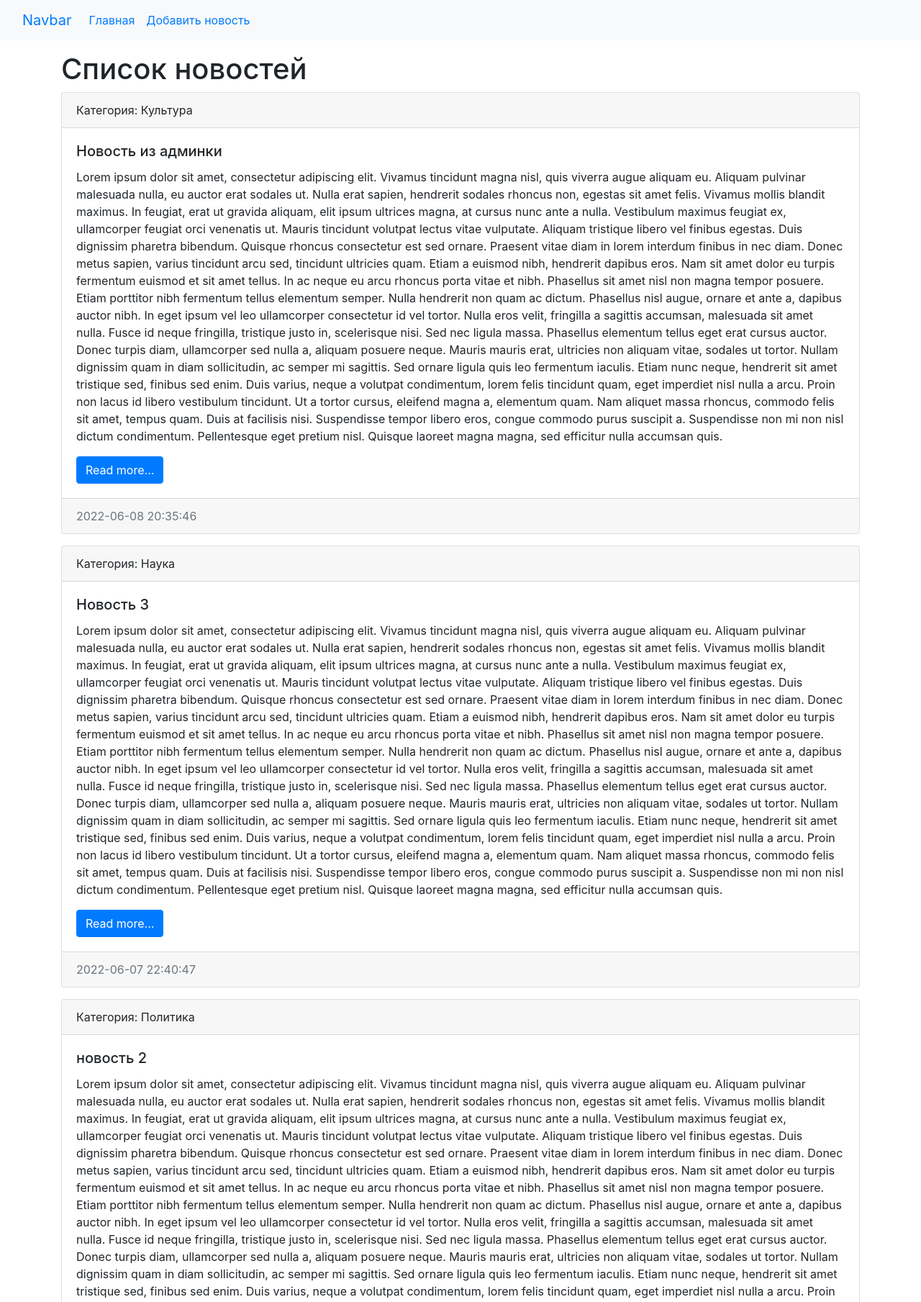
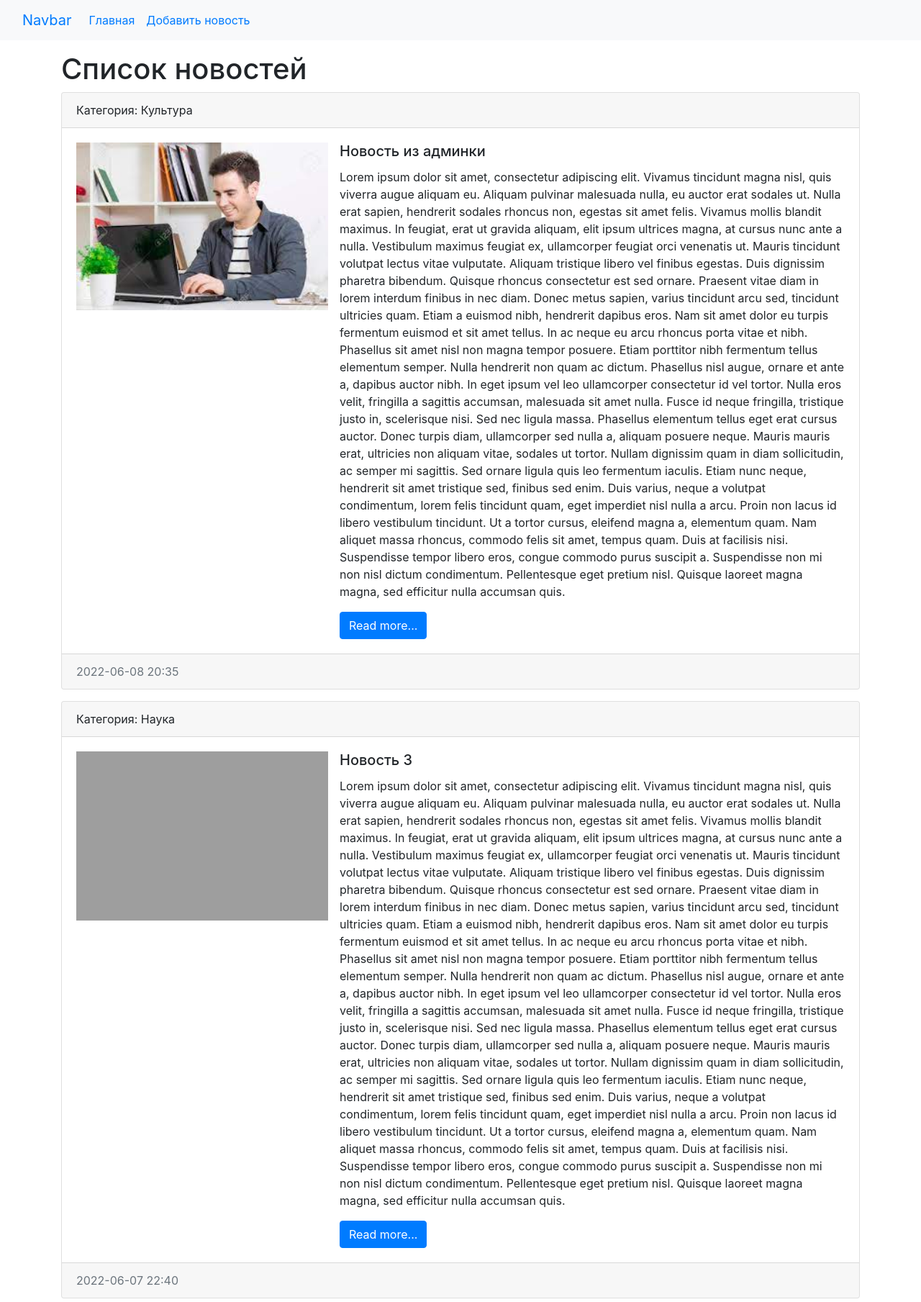
Before and after one commit to mays126/DjangoLearning, a Django app: page / in a window 1280 px wide. Shown: the top 1809 px of the page at 72% size. Run offline with Django 4.2, Linux system fonts and the light colour scheme; data comes from the database, SQL or seed files in the repository; both versions use the stored data as it was after the commit; grey boxes are pictures that could not be loaded.

Commit message:
Add pictures to news in templates

```diff
--- a/app/news/templates/news/index.html
+++ b/app/news/templates/news/index.html
@@ -36,14 +36,26 @@
                 Категория: {{ item.category }}
                 </div>
                 <div class="card-body">
+                    <div class="media">
+                        {% if item.photo %}
+                        <img src="{{ item.photo.url }}" alt="" width="350" class="mr-3">
+                        {% else %}
+                            <img src="https://picsum.photos/id/1060/350/235/?blur=2" class="mr-3">
+                        {% endif %}
+                        <div class="media-body">
                             <h5 class="card-title">{{ item.title }}</h5>
                             <p class="card-text">{{ item.content }}</p>
                             <a href="#" class="btn btn-primary">Read more...</a>
                         </div>
+                    </div>
+
+                </div>
                 <div class="card-footer text-muted">
-      {{ item.created_at|date:"Y-m-d H:i:s" }}
+                {{ item.created_at|date:"Y-m-d H:i" }}
                 </div>
             </div>
+            {% empty %}
+            Oops...
             {%endfor%}
         </div>
     </div>
```
Also changed, not shown: app/db.sqlite3. Lines whose indentation alone changed are shown as unchanged.
